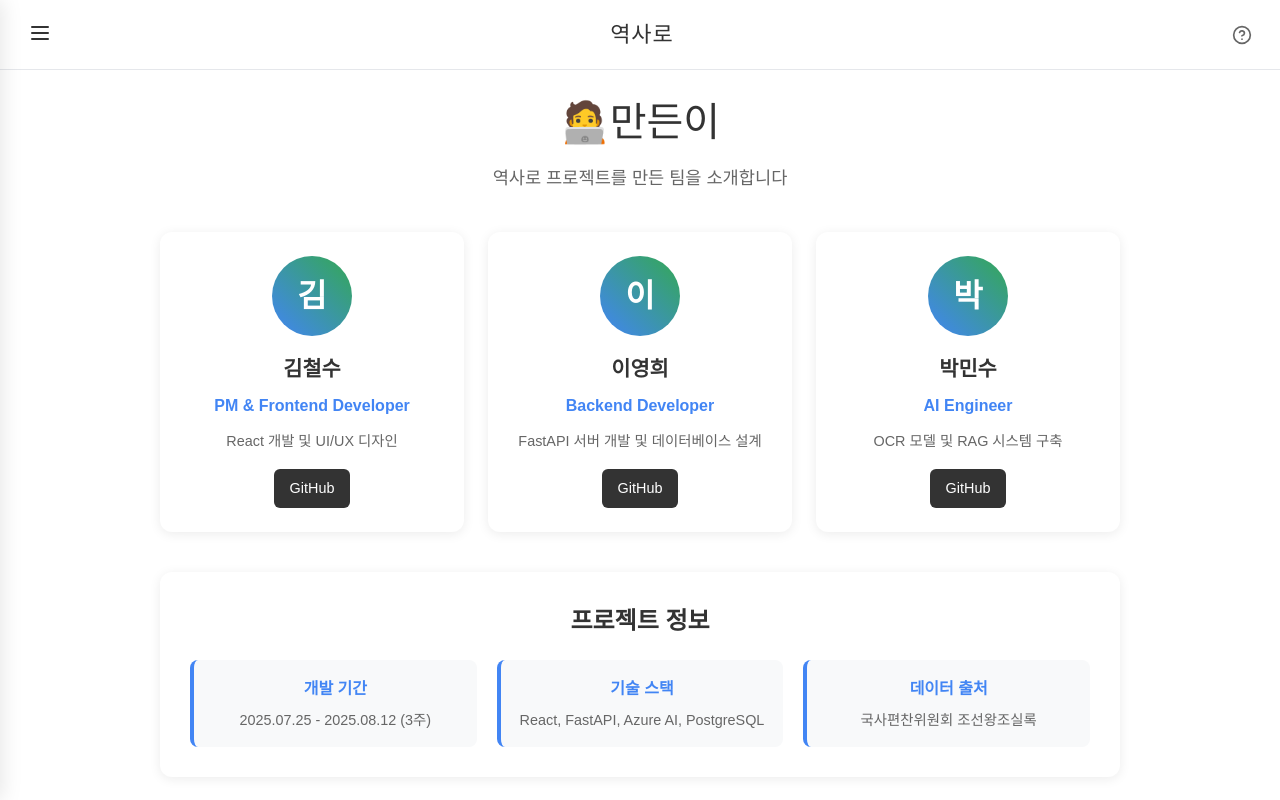
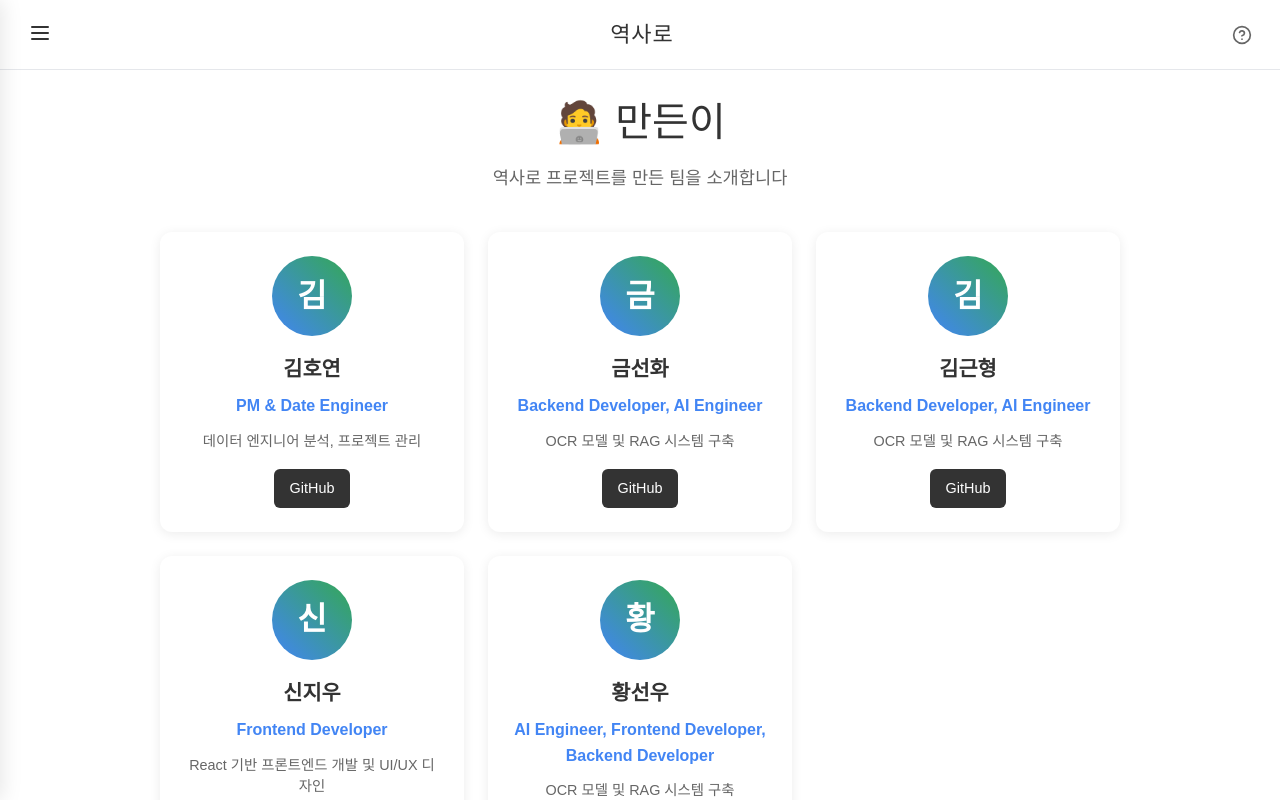
Before and after one commit to Sesac2nd/Five-Eyes, a React (Vite) app in the folder Frontend/: page /credits in a window 1280 px wide. Shown: the top 800 px of the page. Built offline with nearby package versions, Linux system fonts and the light colour scheme.

Commit message:
feat: 만든이 내용 추가 및 UI 개선

```diff
--- a/Frontend/src/pages/CreditsPage.jsx
+++ b/Frontend/src/pages/CreditsPage.jsx
@@ -3,21 +3,33 @@ import "@/styles/pages/Pages.css";
 function CreditsPage() {
   const teamMembers = [
     {
-      name: "김철수",
-      role: "PM & Frontend Developer",
-      github: "https://github.com/kimcheolsu",
-      description: "React 개발 및 UI/UX 디자인",
+      name: "김호연",
+      role: "PM & Date Engineer",
+      github: "https://github.com/kimble125",
+      description: "데이터 엔지니어 분석, 프로젝트 관리",
     },
     {
-      name: "이영희",
-      role: "Backend Developer",
-      github: "https://github.com/leeyounghee",
-      description: "FastAPI 서버 개발 및 데이터베이스 설계",
+      name: "금선화",
+      role: "Backend Developer, AI Engineer",
+      github: "https://github.com/sunhwakum",
+      description: "OCR 모델 및 RAG 시스템 구축",
     },
     {
-      name: "박민수",
-      role: "AI Engineer",
-      github: "https://github.com/parkminsu",
+      name: "김근형",
+      role: "Backend Developer, AI Engineer",
+      github: "https://github.com/kimkeunhyeong",
+      description: "OCR 모델 및 RAG 시스템 구축",
+    },
+    {
+      name: "신지우",
+      role: "Frontend Developer",
+      github: "https://github.com/sjwjwu",
+      description: "React 기반 프론트엔드 개발 및 UI/UX 디자인",
+    },
+    {
+      name: "황선우",
+      role: "AI Engineer, Frontend Developer, Backend Developer",
+      github: "https://github.com/EraMorgett4",
       description: "OCR 모델 및 RAG 시스템 구축",
     },
   ];
@@ -25,7 +37,7 @@ function CreditsPage() {
   return (
     <div className="credits-page">
       <div className="page-header">
-        <h1>🧑‍💻만든이</h1>
+        <h1>🧑‍💻 만든이</h1>
         <p>역사로 프로젝트를 만든 팀을 소개합니다</p>
       </div>
 
@@ -48,7 +60,7 @@ function CreditsPage() {
         <div className="info-grid">
           <div className="info-item">
             <h3>개발 기간</h3>
-            <p>2025.07.25  - 2025.08.12 (3주)</p>
+            <p>📁 2025.07.25  - 2025.08.12 (3주)</p>
           </div>
           <div className="info-item">
             <h3>기술 스택</h3>
```
